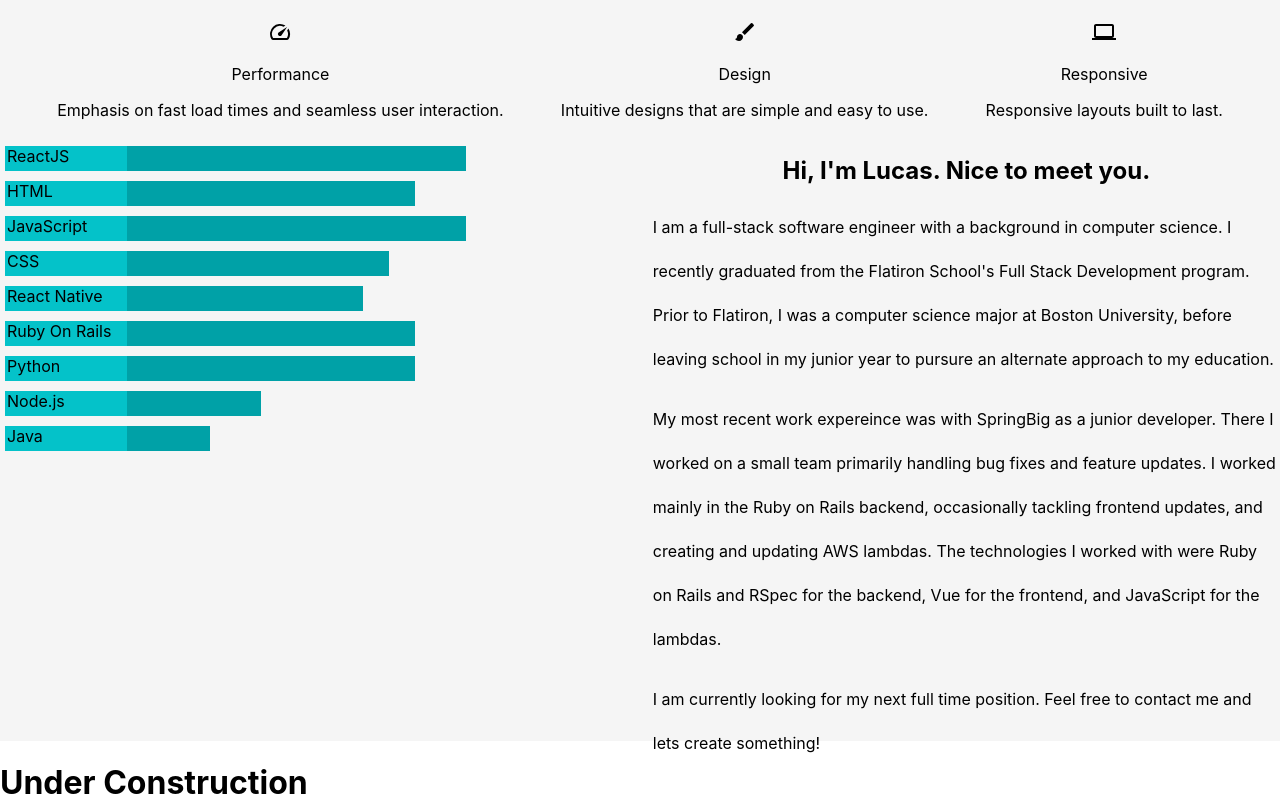
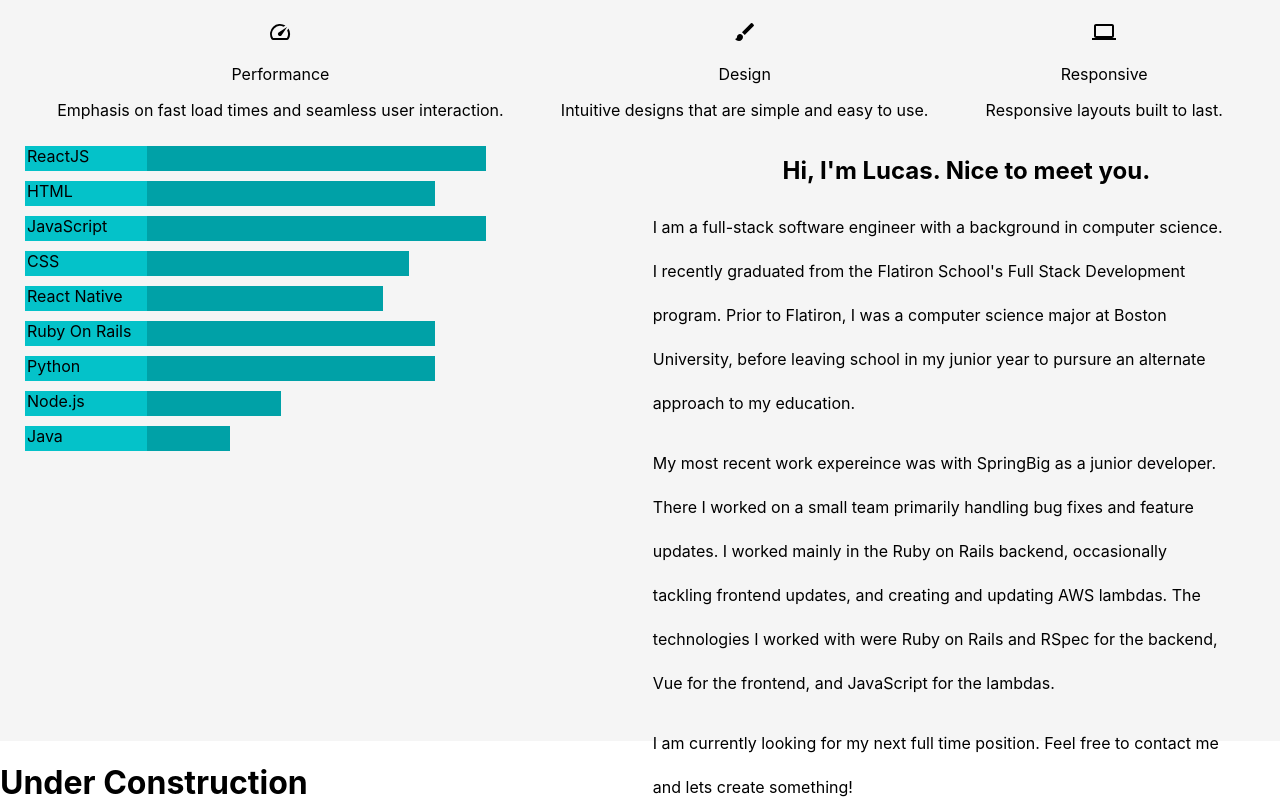
Before and after one commit to lucassherwin/lucas-portfolio, a React (Create React App) app: page / in a window 1280 px wide. Shown: the part 880-1680 px from the top of the page. Built offline with nearby package versions, Linux system fonts and the light colour scheme; no server answers.

Commit message:
updates about css

```diff
--- a/src/components/About.js
+++ b/src/components/About.js
@@ -27,7 +27,8 @@ const BioTitle = styled.h2`
 
 const BioText = styled.p`
   text-align: left;
-  line-height: 5.5vh
+  line-height: 5.5vh;
+  margin-right: 50px;
 `;
 
 const AboutContainer = styled.div`
@@ -62,6 +63,7 @@ const BarContainer = styled.div`
   width: 40%;
   /* margin: 10px; */
   margin-right: auto;
+  margin-left: 20px;
   /* margin-top: -200px; */
   /* order: 1; */
   /* border: 1px solid red; */
```
